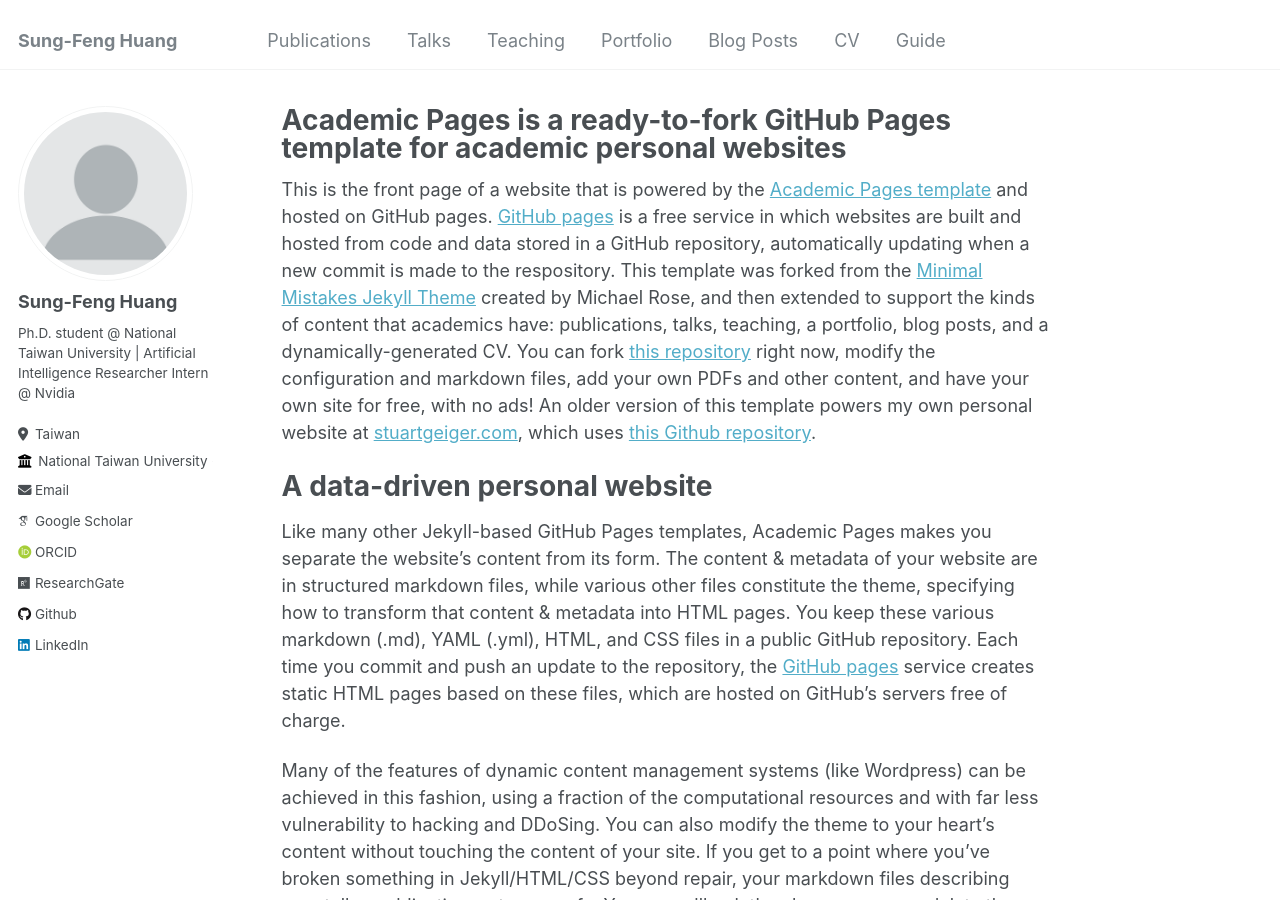
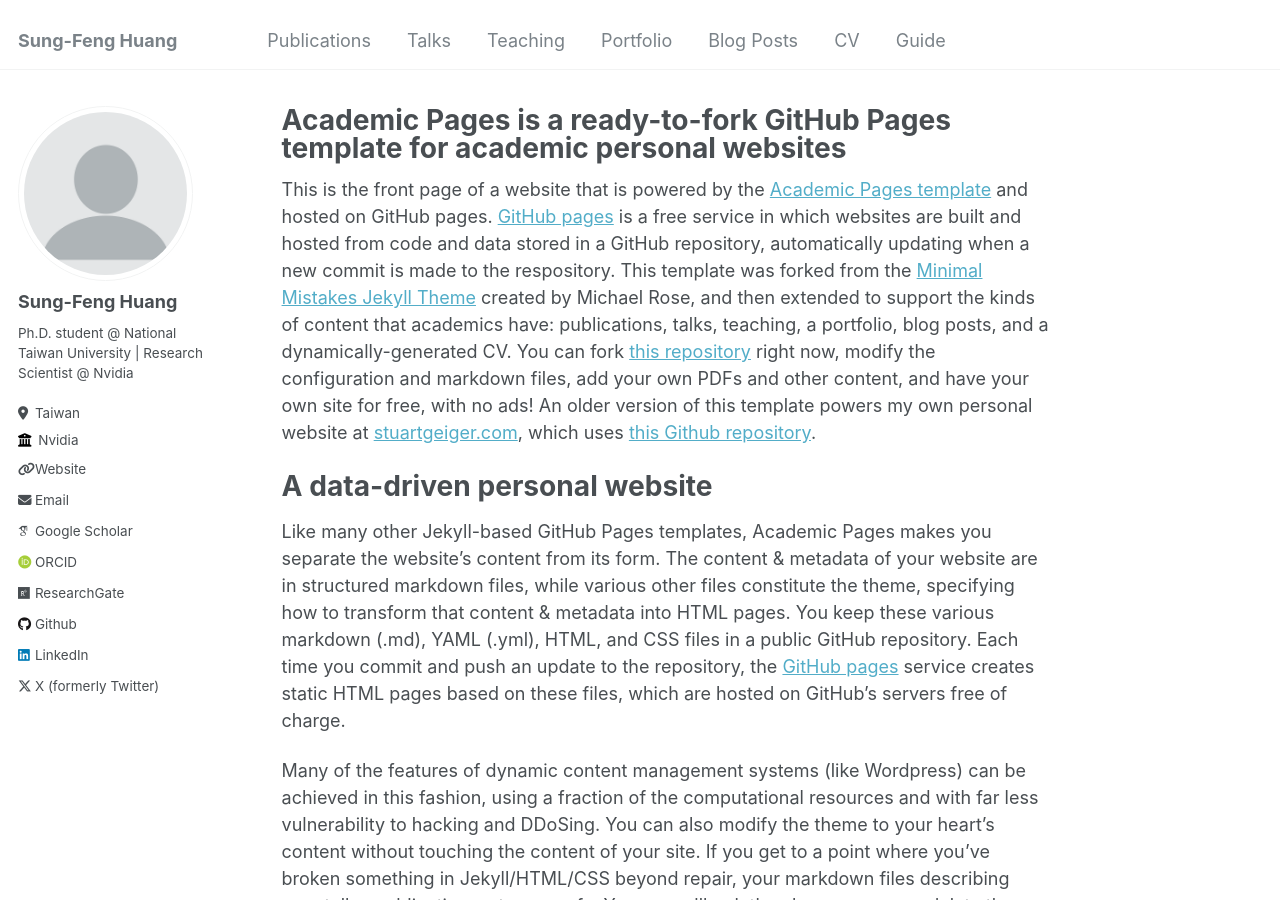
Before and after one commit to SungFeng-Huang/sungfeng-huang.github.io, a Jekyll site: the page built from _pages/about.md, in a window 1280 px wide and 900 px high. Built offline with Jekyll 4.4.1, drawn with Linux system fonts in a browser that asks for light colours; some web fonts are replaced.

Commit message:
Update personal information, change the title from "artificial intelligence research intern" to "research scientist", and update the employer and contact information.

```diff
--- a/_config.yml
+++ b/_config.yml
@@ -11,7 +11,7 @@
 title                    : "Sung-Feng Huang"
 title_separator          : "-"
 name                     : &name "Sung-Feng Huang"
-description              : &description "Ph.D. student @ National Taiwan University | Artificial Intelligence Researcher Intern @ Nvidia"
+description              : &description "Ph.D. student @ National Taiwan University | Research Scientist @ Nvidia"
 url                      : https://sungfeng-huang.github.io # the base hostname & protocol for your site e.g. "https://mmistakes.github.io"
 baseurl                  : "" # the subpath of your site, e.g. "/blog"
 repository               : "SungFeng-Huang/sungfeng-huang.github.io"
@@ -24,11 +24,11 @@
   avatar           : "profile.png"
   name             : "Sung-Feng Huang"
   pronouns         : # example: "she/her"
-  bio              : "Ph.D. student @ National Taiwan University | Artificial Intelligence Researcher Intern @ Nvidia"
+  bio              : "Ph.D. student @ National Taiwan University | Research Scientist @ Nvidia"
   location         : "Taiwan"
-  employer         : "National Taiwan University (NTU)"
-  uri              : # URL
-  email            : "f06942045@ntu.edu.tw"
+  employer         : "Nvidia"
+  uri              : "sungfeng-huang.github.io"
+  email            : "sungfengh@nvidia.com"
 
   # Academic websites
   arxiv            : # URL - Update with the correct link to your profile
@@ -65,7 +65,7 @@
   steam            : # Username
   telegram         : # URL
   tumblr           : # Username
-  twitter          : # Username for X / Twitter
+  twitter          : "SungFengHuang"
   vine             : # Username
   weibo            : # Username
   wikipedia        : # Username
```
